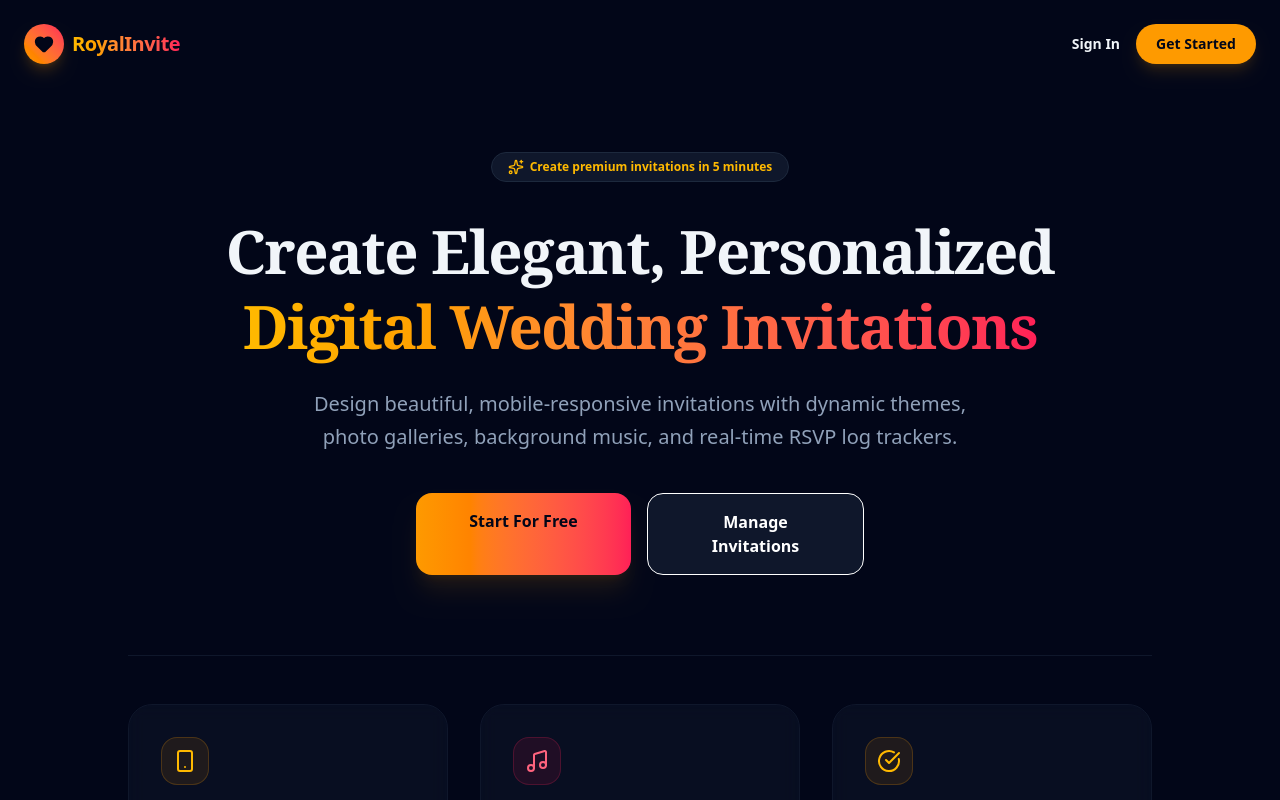
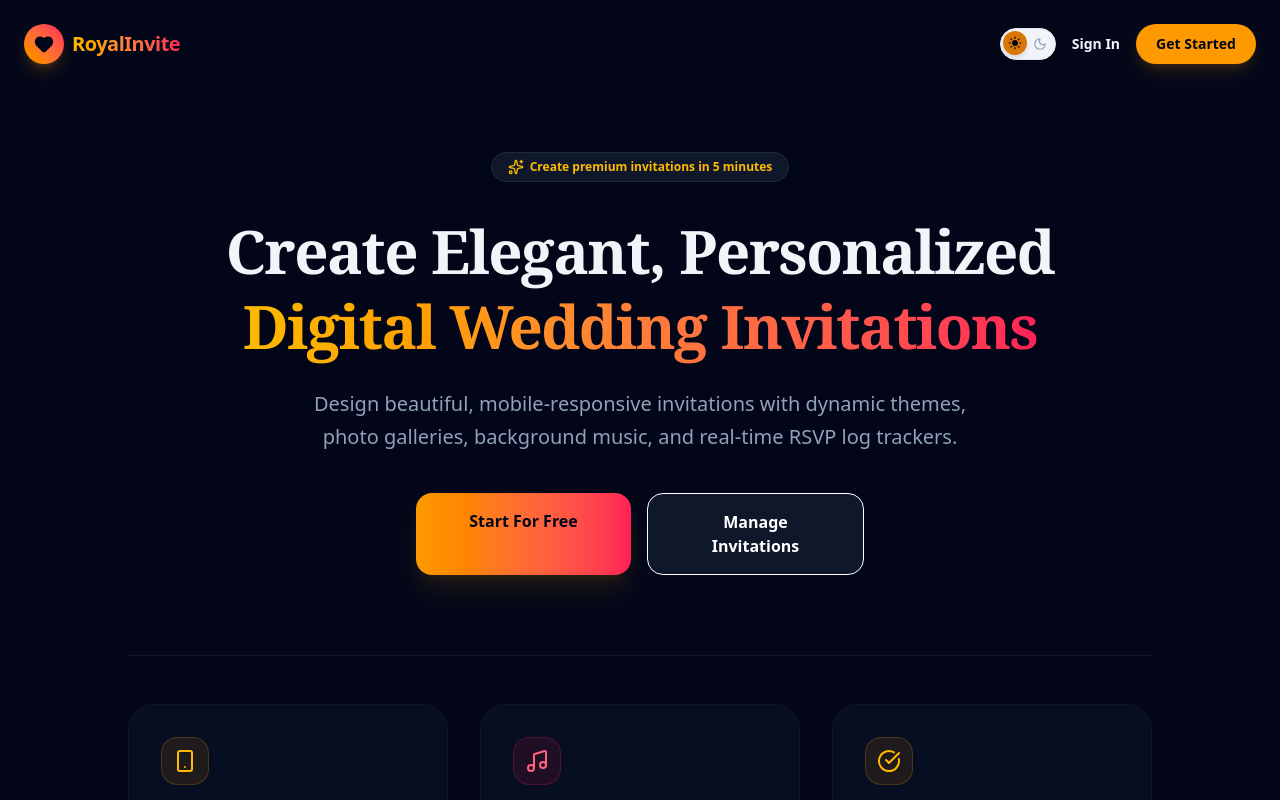
Before and after one commit to lunarcwhite/buat-undangan-nikah, a Next.js app: page / in a window 1280 px wide. Shown: the top 800 px of the page. Built offline with nearby package versions, Linux system fonts and the light colour scheme.

Commit message:
add permanent theme slider toggle switch using localStorage

```diff
--- a/src/app/dashboard/page.tsx
+++ b/src/app/dashboard/page.tsx
@@ -5,6 +5,7 @@ import { createClient } from '@/utils/supabase/client';
 import { useRouter } from 'next/navigation';
 import Link from 'next/link';
 import { Loader2, LogOut, LayoutDashboard, User, Plus, Edit, Users, ExternalLink, Calendar, MapPin } from 'lucide-react';
+import ThemeToggle from '@/components/ThemeToggle';
 
 interface Invitation {
   id: string;
@@ -81,6 +82,8 @@ export default function DashboardPage() {
           <LayoutDashboard className="w-6 h-6" />
           Royal Invite
         </div>
+        <div className="flex items-center gap-4">
+          <ThemeToggle />
           <button
             onClick={handleSignOut}
             className="inline-flex items-center gap-2 bg-muted hover:bg-muted/80 text-muted-foreground hover:text-foreground font-medium py-2 px-4 rounded-xl transition text-sm cursor-pointer border border-border"
@@ -88,6 +91,7 @@ export default function DashboardPage() {
             <LogOut className="w-4 h-4" />
             Sign Out
           </button>
+        </div>
       </header>
 
       {/* Main dashboard content */}
--- a/src/app/page.tsx
+++ b/src/app/page.tsx
@@ -1,6 +1,7 @@
 import React from 'react';
 import Link from 'next/link';
 import { Sparkles, Heart, Smartphone, Music, CheckCircle } from 'lucide-react';
+import ThemeToggle from '@/components/ThemeToggle';
 
 export default function Home() {
   return (
@@ -19,6 +20,7 @@ export default function Home() {
           </span>
         </div>
         <div className="flex items-center gap-4">
+          <ThemeToggle />
           <Link
             href="/login"
             className="text-sm font-semibold text-slate-350 hover:text-white transition"
--- /dev/null
+++ b/src/components/ThemeToggle.tsx
@@ -0,0 +1,60 @@
+'use client';
+
+import React, { useEffect, useState } from 'react';
+import { Sun, Moon } from 'lucide-react';
+
+export default function ThemeToggle() {
+  const [theme, setTheme] = useState<'light' | 'dark'>('dark');
+
+  useEffect(() => {
+    // Check initial theme from localStorage or system preference
+    const savedTheme = localStorage.getItem('theme') as 'light' | 'dark' | null;
+    const systemPrefersDark = window.matchMedia('(prefers-color-scheme: dark)').matches;
+
+    const initialTheme = savedTheme || (systemPrefersDark ? 'dark' : 'light');
+    setTheme(initialTheme);
+
+    if (initialTheme === 'dark') {
+      document.documentElement.classList.add('dark');
+    } else {
+      document.documentElement.classList.remove('dark');
+    }
+  }, []);
+
+  const toggleTheme = () => {
+    const nextTheme = theme === 'light' ? 'dark' : 'light';
+    setTheme(nextTheme);
+    localStorage.setItem('theme', nextTheme);
+
+    if (nextTheme === 'dark') {
+      document.documentElement.classList.add('dark');
+    } else {
+      document.documentElement.classList.remove('dark');
+    }
+  };
+
+  return (
+    <button
+      onClick={toggleTheme}
+      className="relative w-14 h-8 rounded-full bg-muted border border-border p-1 transition-colors duration-200 focus:outline-none cursor-pointer flex items-center justify-between"
+      aria-label="Toggle theme"
+    >
+      {/* Track icons */}
+      <Sun className="w-3.5 h-3.5 text-amber-500 ml-1" />
+      <Moon className="w-3.5 h-3.5 text-slate-400 mr-1" />
+
+      {/* Slider knob */}
+      <div
+        className={`absolute top-0.5 left-0.5 w-6 h-6 rounded-full bg-primary flex items-center justify-center shadow-md transform transition-transform duration-200 ease-in-out ${
+          theme === 'dark' ? 'translate-x-6 bg-amber-500' : 'translate-x-0 bg-amber-500'
+        }`}
+      >
+        {theme === 'dark' ? (
+          <Moon className="w-3.5 h-3.5 text-slate-950 fill-slate-950" />
+        ) : (
+          <Sun className="w-3.5 h-3.5 text-slate-950 fill-slate-950" />
+        )}
+      </div>
+    </button>
+  );
+}
```
Lines whose indentation alone changed are shown as unchanged.
